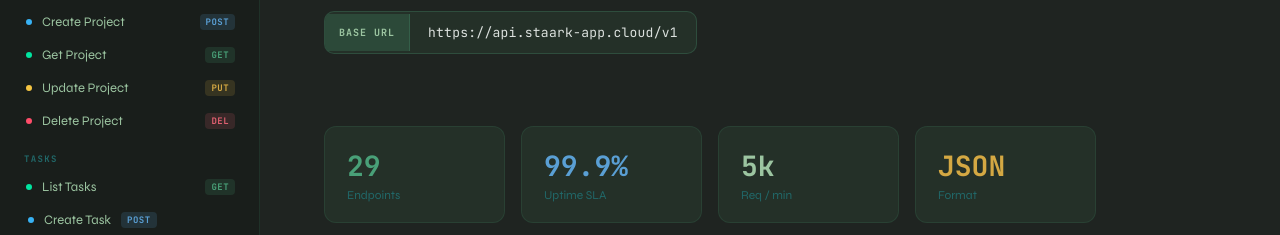
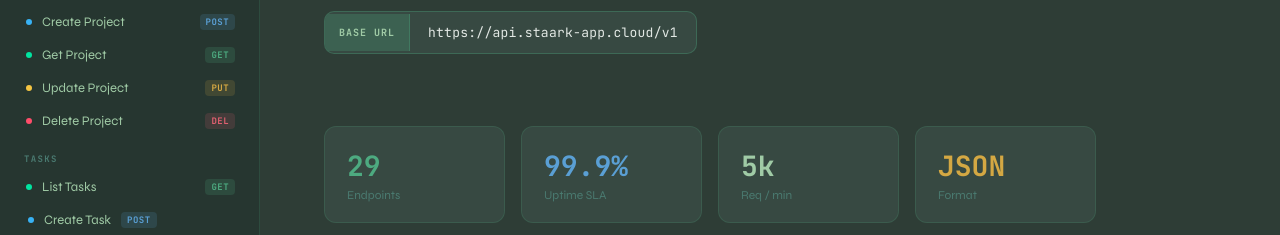
Before and after one commit to staark-inc/api-site, a website: page public/index.html in a window 1280 px wide. Shown: the part 350-585 px from the top of the page. Drawn offline with Linux system fonts and the light colour scheme.

Commit message:
style: lighter palette — forest dark mid-tone

```diff
--- a/public/assets/style.css
+++ b/public/assets/style.css
@@ -1,25 +1,25 @@
 :root {
---bg: #1f2421;
---bg2: #191e1b;
---bg3: #141918;
---surface: #243028;
---surface2: #2a3830;
---border: rgba(73,160,120,0.14);
---border2: rgba(73,160,120,0.26);
---accent: #49a078;
---accent2: #9cc5a1;
---accent-glow: rgba(73,160,120,0.22);
---green: #49a078;
---green-dim: rgba(73,160,120,0.16);
+--bg: #2e3d36;
+--bg2: #263630;
+--bg3: #1e2d28;
+--surface: #374942;
+--surface2: #415650;
+--border: rgba(77,170,128,0.18);
+--border2: rgba(77,170,128,0.32);
+--accent: #4daa80;
+--accent2: #a0cba6;
+--accent-glow: rgba(77,170,128,0.24);
+--green: #4daa80;
+--green-dim: rgba(77,170,128,0.18);
 --red: #e06070;
 --red-dim: rgba(224,96,112,0.16);
 --yellow: #d4a843;
 --yellow-dim: rgba(212,168,67,0.16);
 --blue: #5a9fd4;
 --blue-dim: rgba(90,159,212,0.16);
---text: #dce1de;
---text2: #9cc5a1;
---text3: #216869;
+--text: #e2e8e4;
+--text2: #a0cba6;
+--text3: #4a7a70;
 --mono: 'JetBrains Mono', monospace;
 --sans: 'Syne', sans-serif;
 }
```
